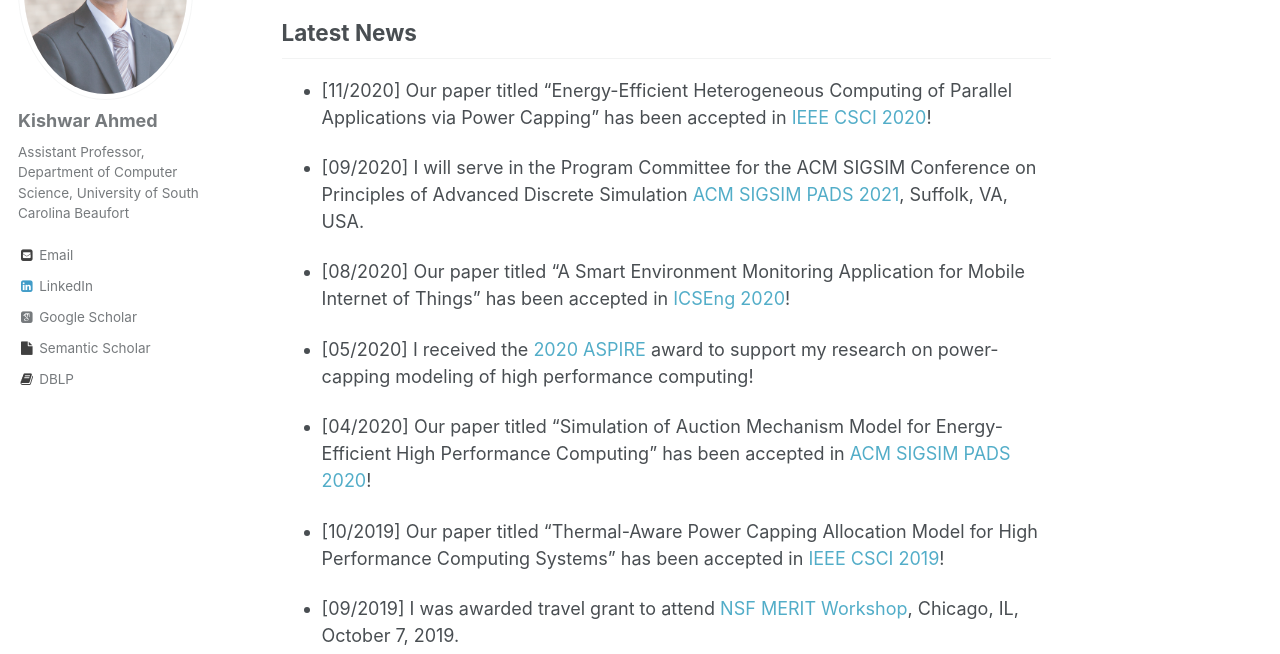
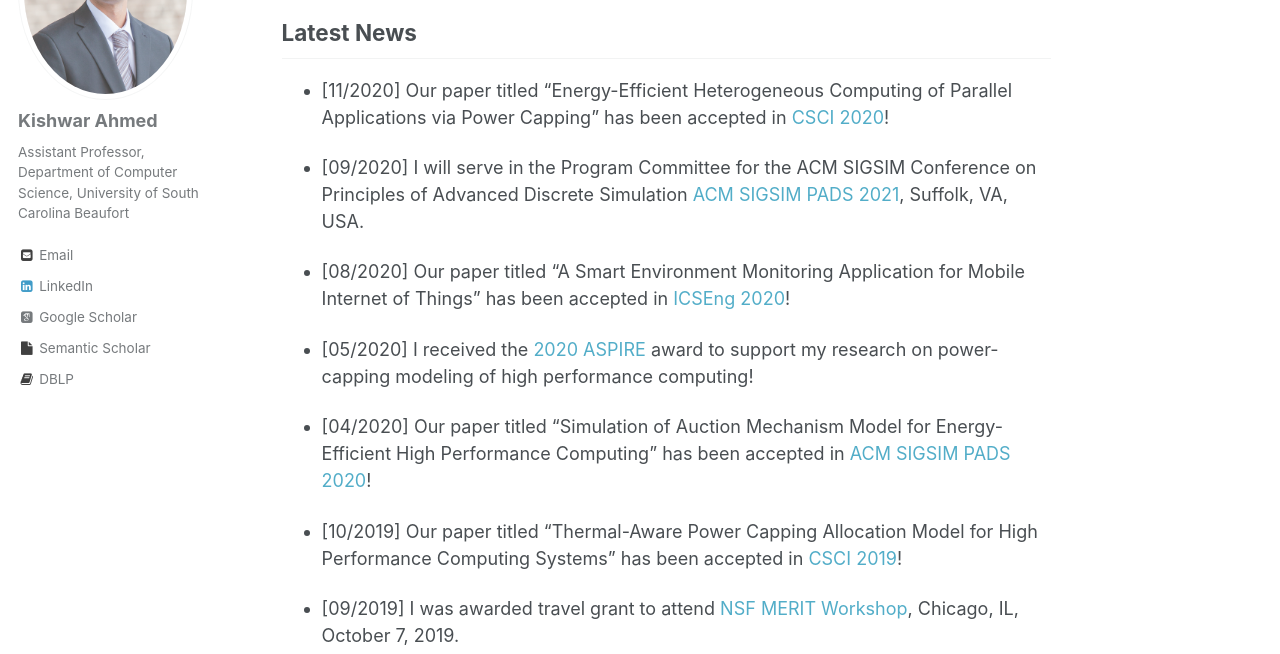
Before and after one commit to kishwarbd/kishwarbd.github.io, a Jekyll site: the page built from _pages/about.md, in a window 1280 px wide and 900 px high, scrolled down 365 px. Shown: the part 153-807 px from the top of the window. Built offline with Jekyll 4.4.1, drawn with Linux system fonts in a browser that asks for light colours; some web fonts are replaced.

Commit message:
minor update

```diff
--- a/_pages/about.md
+++ b/_pages/about.md
@@ -22,7 +22,7 @@ computing (HPC) systems and cyber-physical systems. More specifically, my resear
 
 ## Latest News
 
-* [11/2020] Our paper titled “Energy-Efficient Heterogeneous Computing of Parallel Applications via Power Capping” has been accepted in [IEEE CSCI 2020](https://www.american-cse.org/csci2020/)!
+* [11/2020] Our paper titled “Energy-Efficient Heterogeneous Computing of Parallel Applications via Power Capping” has been accepted in [CSCI 2020](https://www.american-cse.org/csci2020/)!
 
 * [09/2020] I will serve in the Program Committee for the ACM SIGSIM Conference on Principles of Advanced Discrete Simulation [ACM SIGSIM PADS 2021](https://www.acm-sigsim-pads.org/), Suffolk, VA, USA.
 
@@ -32,7 +32,7 @@ computing (HPC) systems and cyber-physical systems. More specifically, my resear
 
 * [04/2020] Our paper titled “Simulation of Auction Mechanism Model for Energy-Efficient High Performance Computing” has been accepted in [ACM SIGSIM PADS 2020](https://www.acm-sigsim-pads.org/)!
 
-* [10/2019] Our paper titled “Thermal-Aware Power Capping Allocation Model for High Performance Computing Systems” has been accepted in [IEEE CSCI 2019](https://americancse.org/events/csci2019)!
+* [10/2019] Our paper titled “Thermal-Aware Power Capping Allocation Model for High Performance Computing Systems” has been accepted in [CSCI 2019](https://americancse.org/events/csci2019)!
 
 * [09/2019] I was awarded travel grant to attend [NSF MERIT Workshop](https://icnp19.cs.ucr.edu/merit.html), Chicago, IL, October 7, 2019.
 
```
